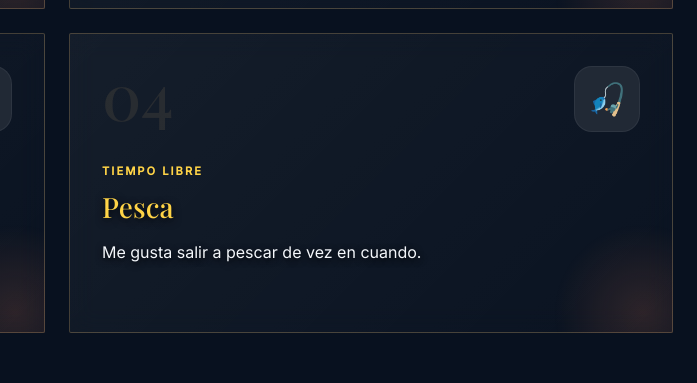
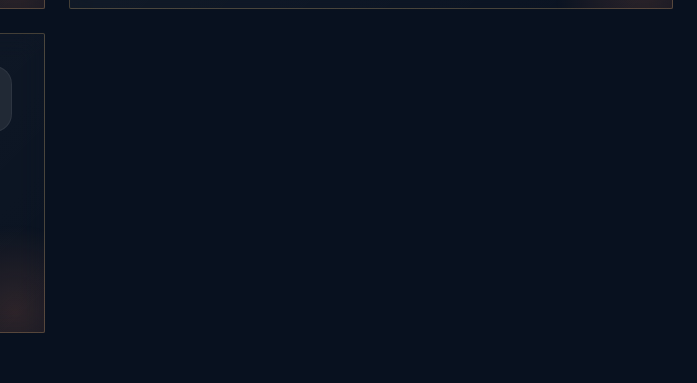
Before and after one commit to AlexB886/mi-web, a plain HTML site: page me-gusta.html in a window 1280 px wide. Shown: the part 1211-1594 px from the top of the page, 583-1280 px from the left. Drawn offline with nearby package versions, Linux system fonts and the light colour scheme; a web font is replaced by a local one.

Commit message:
quito card de pesca

```diff
--- a/me-gusta.html
+++ b/me-gusta.html
@@ -341,38 +341,7 @@
 
 </article>
 
-          <!-- Pesca -->
-
-          <article class="gusto-card gusto-pesca" tabindex="0" role="button" aria-label="Girar tarjeta de pesca">
-
-  <div class="gusto-card-inner">
-
-    <div class="gusto-card-front">
-      <div class="gusto-top">
-        <span class="gusto-numero">04</span>
-        <span class="gusto-icono">🎣</span>
-      </div>
-
-      <span class="gusto-label">TIEMPO LIBRE</span>
-
-      <h3>Pesca</h3>
-
-      <p>
-        Me gusta salir a pescar de vez en cuando.
-      </p>
-    </div>
-
-    <div class="gusto-card-back">
-      <span class="gusto-label">UN BUEN DÍA DE PESCA</span>
-
-      <div class="media-placeholder">🎣🐟</div>
-
-      <h3>Una buena captura</h3>
-
-      <p>Próximamente: foto mía con un pez.</p>
-
-      <span class="giro-hint">↻ Clic para volver</span>
-    </div>
+  </div>
 
   </div>
 
```
